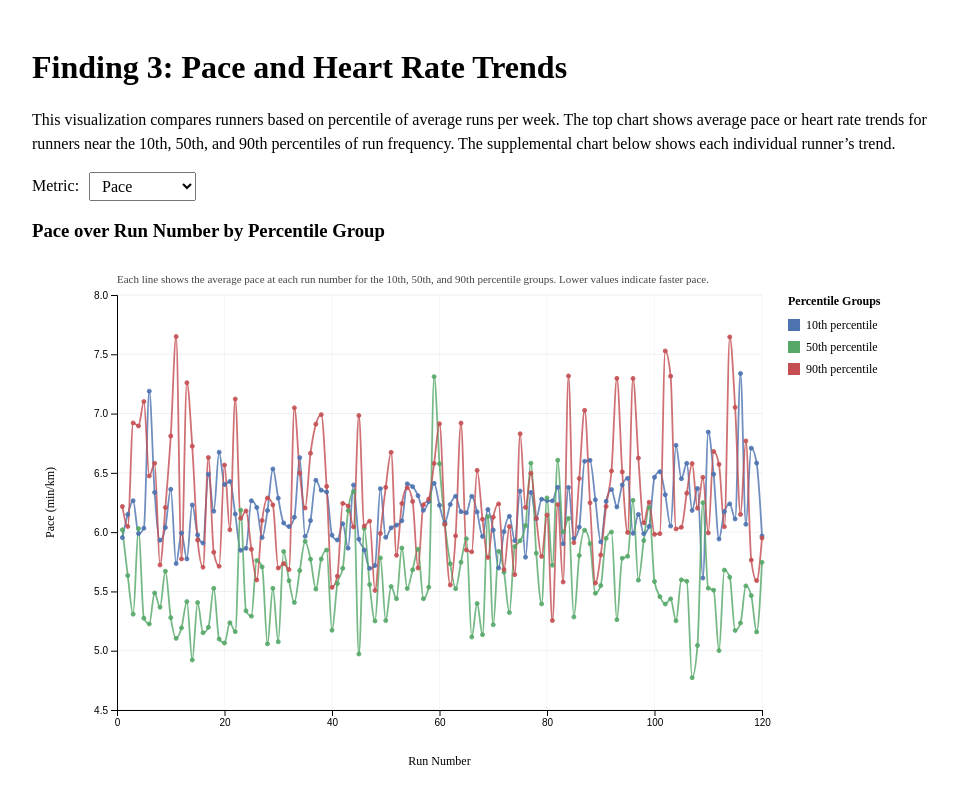
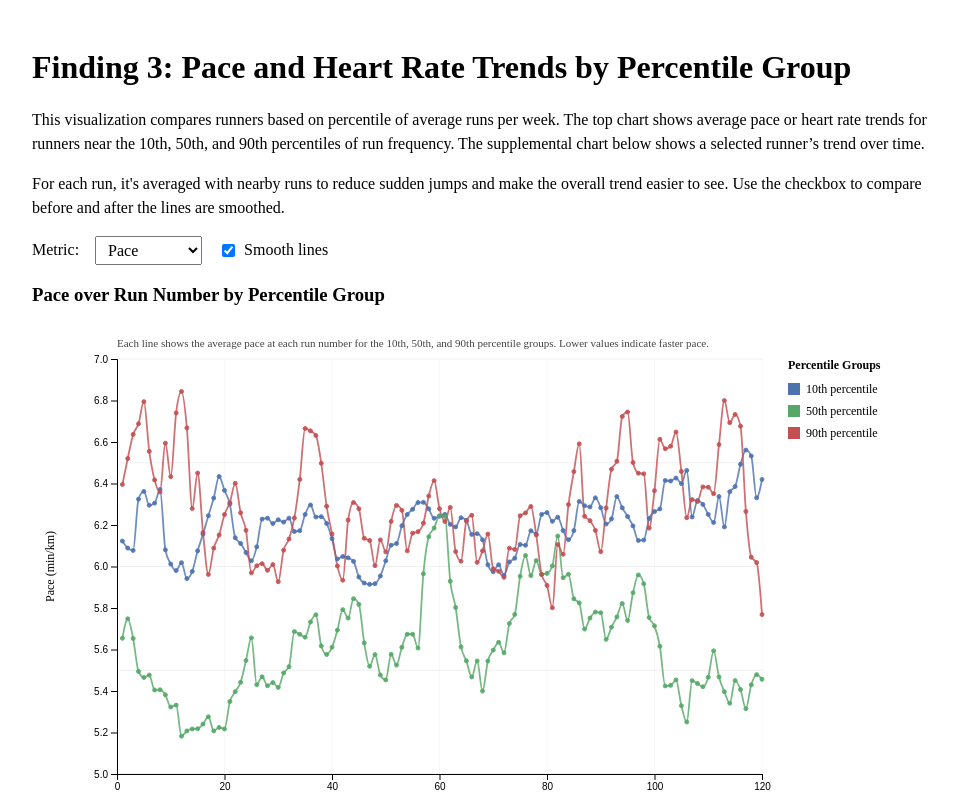
Before and after one commit to Chetopsa/5609-flash-proj, a SvelteKit app: page /FP2 in a window 1280 px wide. Shown: the top 800 px of the page, without its empty margins (58-1016 px from the left). Built offline with nearby package versions, Linux system fonts and the light colour scheme.

Commit message:
added smooth feature

```diff
--- a/src/routes/FP2/+page.svelte
+++ b/src/routes/FP2/+page.svelte
@@ -39,6 +39,7 @@
 
   let selectedMetric: "pace" | "hr" = $state("pace");
   let selectedRunner = $state("");
+  let useSmoothing = $state(true);
 
   const parseTime = d3.timeParse("%Y-%m-%d %H:%M:%S");
 
@@ -85,6 +86,21 @@
     return "Outliers";
   }
 
+  function smoothSeries(values: LinePoint[], windowSize = 5): LinePoint[] {
+    return values.map((d, i, arr) => {
+      const start = Math.max(0, i - Math.floor(windowSize / 2));
+      const end = Math.min(arr.length, i + Math.floor(windowSize / 2) + 1);
+      const window = arr.slice(start, end);
+
+      const avg = d3.mean(window, (p) => p.value) ?? d.value;
+
+      return {
+        x: d.x,
+        value: avg
+      };
+    });
+  }
+
   function buildPercentileGroupSeries(
     allRuns: TRun[],
     metric: "pace" | "hr"
@@ -122,16 +138,20 @@
     const desiredOrder = ["10th percentile", "50th percentile", "90th percentile"];
 
     return grouped
-      .map(([groupLabel, runEntries]) => ({
-        label: groupLabel,
-        values: runEntries
+      .map(([groupLabel, runEntries]) => {
+        const rawValues = runEntries
           .filter(([, value]) => value !== undefined && Number.isFinite(value))
           .map(([runNumber, value]) => ({
             x: Number(runNumber),
             value: value as number
           }))
-          .sort((a, b) => a.x - b.x)
-      }))
+          .sort((a, b) => a.x - b.x);
+
+        return {
+          label: groupLabel,
+          values: useSmoothing ? smoothSeries(rawValues, 5) : rawValues
+        };
+      })
       .filter((series) => series.label !== "Outliers")
       .filter((series) => series.values.length > 1)
       .sort((a, b) => desiredOrder.indexOf(a.label) - desiredOrder.indexOf(b.label));
@@ -279,18 +299,43 @@
       : "This chart shows how a particular runner’s heart rate changes across their runs."
   );
 
+  $effect(() => {
+    if (runs.length) {
+      groupPaceSeries = buildPercentileGroupSeries(runs, "pace");
+      groupHrSeries = buildPercentileGroupSeries(runs, "hr");
+    }
+  });
+
   onMount(loadCsv);
 </script>
 
 <div class="container">
-  <h1>Finding 3: Pace and Heart Rate Trends</h1>
+  <h1>Finding 3: Pace and Heart Rate Trends by Percentile Group</h1>
 
   <p class="description">
     This visualization compares runners based on percentile of average runs per week.
     The top chart shows average pace or heart rate trends for runners near the 10th,
     50th, and 90th percentiles of run frequency. The supplemental chart below
-    shows each individual runner’s trend.
+    shows a selected runner’s trend over time.
   </p>
+
+  <p class="description">
+    For each run, it's averaged with nearby runs to reduce sudden jumps and make the overall trend easier to see.
+    Use the checkbox to compare before and after the lines are smoothed.
+  </p>
+
+  <div class="controls">
+    <label for="metric-select">Metric:</label>
+    <select id="metric-select" bind:value={selectedMetric}>
+      <option value="pace">Pace</option>
+      <option value="hr">Heart Rate</option>
+    </select>
+
+    <label class="checkbox">
+      <input type="checkbox" bind:checked={useSmoothing} />
+      Smooth lines
+    </label>
+  </div>
 
   {#if loading}
     <p>Loading data...</p>
@@ -299,14 +344,6 @@
   {:else if displayedGroupSeries.length === 0}
     <p>No processed data available.</p>
   {:else}
-    <div class="controls">
-      <label for="metric-select">Metric:</label>
-      <select id="metric-select" bind:value={selectedMetric}>
-        <option value="pace">Pace</option>
-        <option value="hr">Heart Rate</option>
-      </select>
-    </div>
-
     <Multiline2
       series={displayedGroupSeries}
       width={980}
@@ -337,7 +374,7 @@
           yLabel={individualYLabel}
           note={individualNote}
           metric={selectedMetric}
-          legendTitle="Runner Group"
+          legendTitle="Runner"
         />
       </div>
     {/if}
@@ -351,22 +388,18 @@
     padding: 20px 0 40px 0;
   }
 
-  .description,
-  .instructions {
+  .description {
     max-width: 900px;
     line-height: 1.5;
-  }
-
-  .instructions {
-    margin-bottom: 18px;
-    font-size: 0.96rem;
+    margin-bottom: 12px;
   }
 
   .controls {
     margin: 16px 0 18px 0;
     display: flex;
-    gap: 10px;
+    gap: 16px;
     align-items: center;
+    flex-wrap: wrap;
   }
 
   .supplemental-controls {
@@ -375,6 +408,12 @@
 
   .supplemental {
     margin-top: 20px;
+  }
+
+  .checkbox {
+    display: inline-flex;
+    align-items: center;
+    gap: 6px;
   }
 
   select {
```
